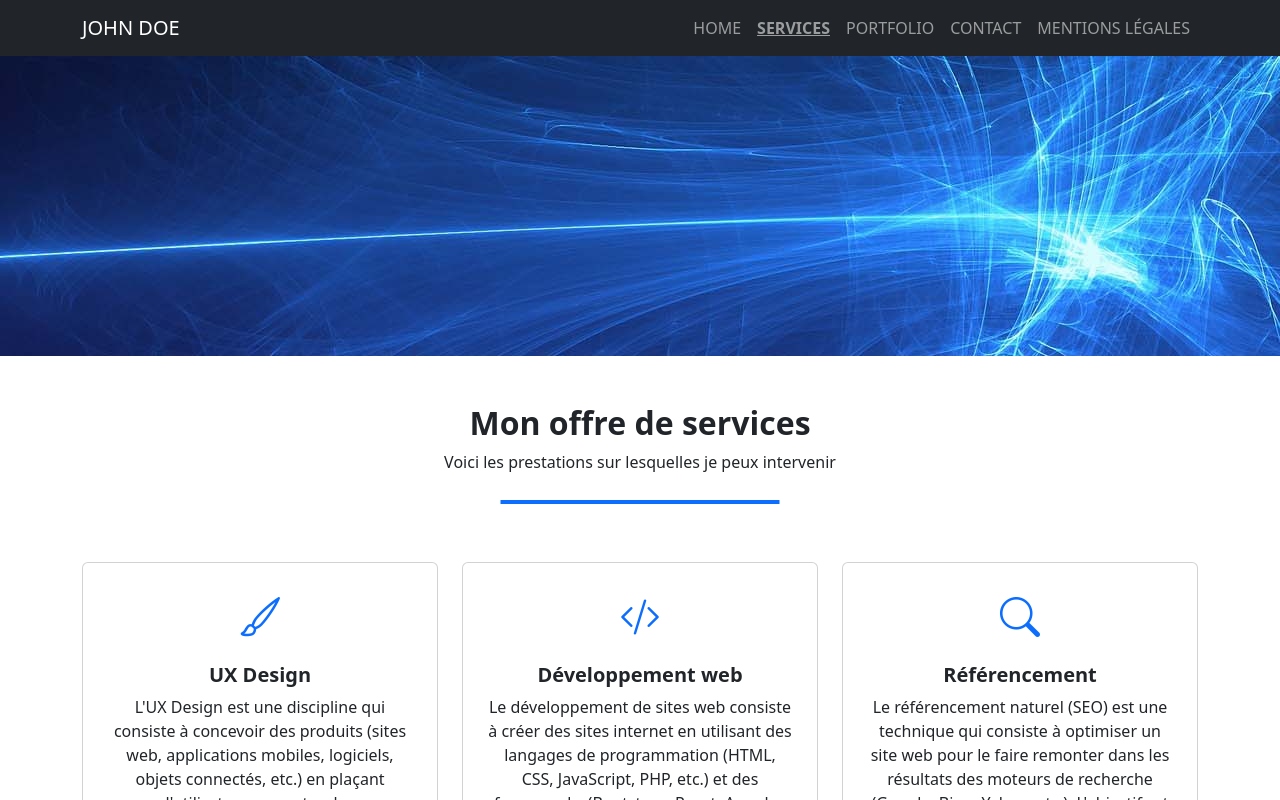
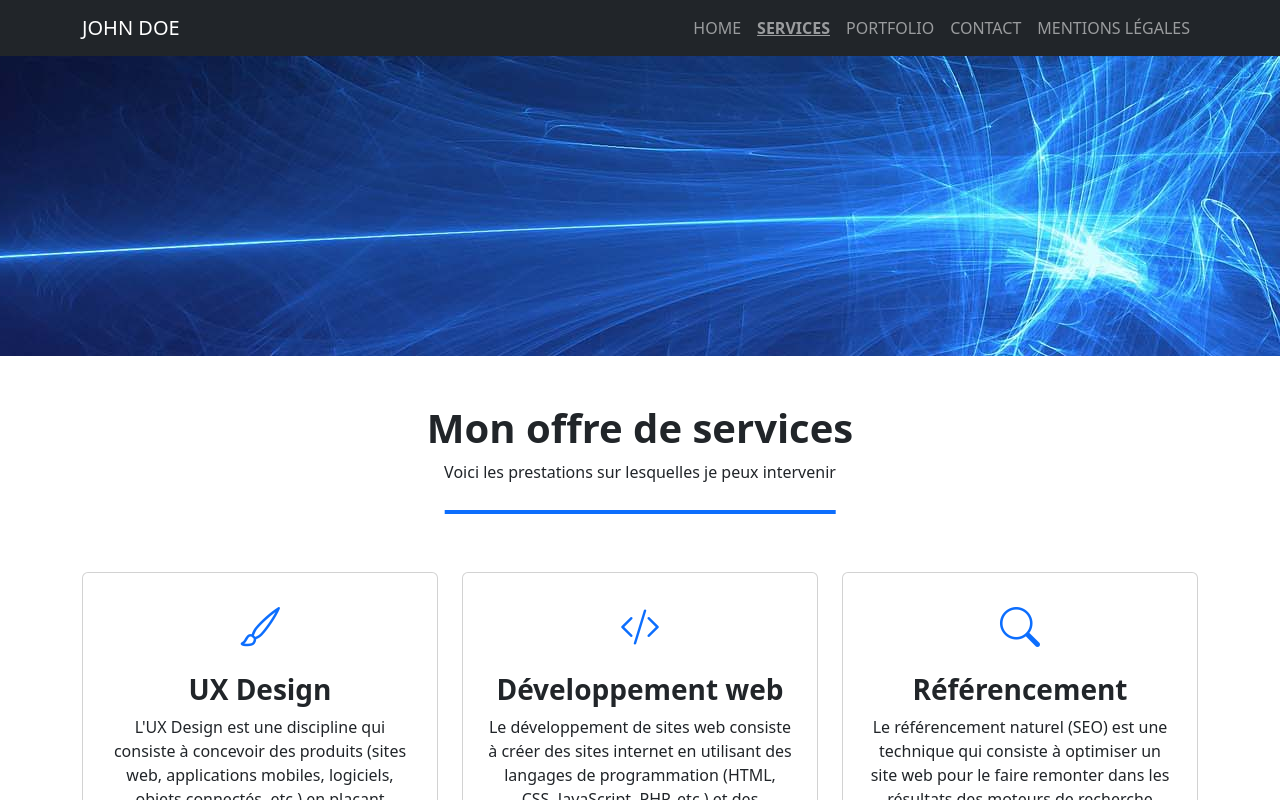
Before and after one commit to BrochotMaxime/brochot-maxime-devoir-portfolio, a Next.js app: page /services in a window 1280 px wide. Shown: the top 800 px of the page. Built offline with nearby package versions, Linux system fonts and the light colour scheme.

Commit message:
Clean some code

```diff
--- a/src/app/globals.css
+++ b/src/app/globals.css
@@ -1,6 +1,7 @@
 :root {
   --background: #ffffff;
   --foreground: #171717;
+  --font-main: var(--font-nunito);
 }
 
 @media (prefers-color-scheme: dark) {
@@ -19,7 +20,7 @@ body {
 body {
   color: var(--foreground);
   background: var(--background);
-  font-family: Arial, Helvetica, sans-serif;
+  font-family: var(--font-main), system-ui, -apple-system, BlinkMacSystemFont, "Segoe UI", sans-serif;
   -webkit-font-smoothing: antialiased;
   -moz-osx-font-smoothing: grayscale;
 }
@@ -131,7 +132,7 @@ footer i:hover {
   left: 50%;
   bottom: 10px;
   transform: translateX(-50%);
-  width: 25%;
+  width: 35%;
   min-width: 200px;
   height: 4px;
   background-color: #0d6efd;
--- a/src/app/layout.js
+++ b/src/app/layout.js
@@ -1,4 +1,13 @@
-import './globals.css'
+import "./globals.css";
+import { Nunito_Sans } from "next/font/google";
+
+const nunito = Nunito_Sans({
+  subsets: ["latin"],
+  weight: ["400", "600"],
+  variable: "--font-nunito",
+  display: "swap",
+});
+
 import 'bootstrap/dist/css/bootstrap.min.css'
 import 'bootstrap-icons/font/bootstrap-icons.css'
 
@@ -16,7 +25,7 @@ export const metadata = {
 export default function RootLayout({ children }) {
     return (
         <html lang="en">
-      <body>
+            <body className={nunito.variable}>
                 <BootstrapClient />
                 <Header />
                 <main className="flex-grow-1">
--- a/src/app/services/page.js
+++ b/src/app/services/page.js
@@ -10,7 +10,6 @@ export default function ServicesPage() {
   return (
     <main>
         <ServicesHero />
-
         <section className="container py-5">
             <ServicesList />
         </section>
--- a/src/components/Home/Hero.jsx
+++ b/src/components/Home/Hero.jsx
@@ -6,10 +6,7 @@ export default function Hero({ onOpenModal }) {
                 <h2 className="display-3 fw-bold mb-4">
                     Développeur web full stack
                 </h2>
-        <button
-          className="btn btn-danger btn-lg px-4"
-          onClick={onOpenModal}
-        >
+                <button className="btn btn-danger btn-lg px-4" onClick={onOpenModal}>
                     En savoir plus
                 </button>
             </div>
--- a/src/components/Services/ServiceCard.jsx
+++ b/src/components/Services/ServiceCard.jsx
@@ -1,9 +1,9 @@
 export default function ServiceCard({ title, description, icon }) {
-  return (
-    <div className="card h-100 service-card text-center p-4">
-      <i className={`bi ${icon} fs-1 mb-3 text-primary`}></i>
-      <h5 className="fw-bold">{title}</h5>
-      <p>{description}</p>
-    </div>
-  );
+    return (
+        <div className="card h-100 service-card text-center p-4">
+            <i className={`${icon} fs-1 mb-3 text-primary`}></i>
+            <h3 className="fw-bold">{title}</h3>
+            <p>{description}</p>
+        </div>
+    );
 }
--- a/src/components/Services/ServicesHero.jsx
+++ b/src/components/Services/ServicesHero.jsx
@@ -1,6 +1,6 @@
 export default function ServicesHero() {
   return (
-    <section className="services-hero text-center">
+    <section className="services-hero">
     </section>
   );
 }
--- a/src/components/Services/ServicesList.jsx
+++ b/src/components/Services/ServicesList.jsx
@@ -22,7 +22,7 @@ export default function ServicesList() {
     return (
         <>
             <div className="page-title text-center mb-5 pb-4">
-        <h2 className="fw-bold">Mon offre de services</h2>
+                <h1 className="fw-bold">Mon offre de services</h1>
                 <p>Voici les prestations sur lesquelles je peux intervenir</p>
             </div>
 
```
Also changed, not shown: src/app/page.js (+4 -4 lines), src/components/Home/About.jsx (+7 -9 lines), src/components/Home/AboutSkills.jsx (+3 -7 lines), src/components/Home/HomeClient.jsx (indentation only), src/components/Home/Skills.jsx (indentation only). Lines whose indentation alone changed are shown as unchanged.
